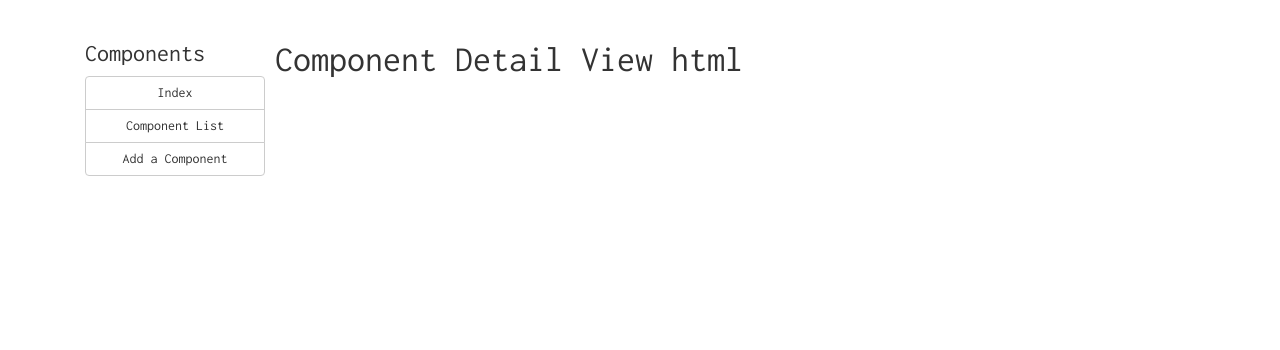
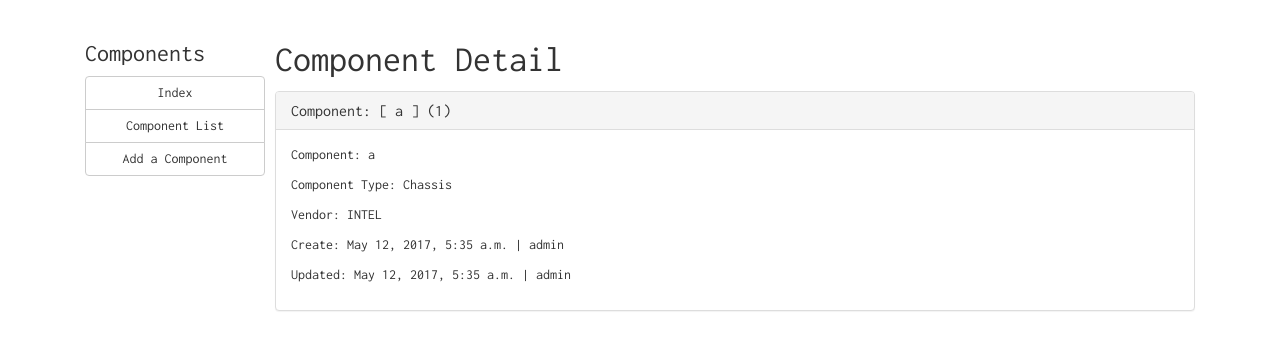
Before and after one commit to woastel/SeeN, a Django app: page /comp/comp/1/ in a window 1280 px wide. Shown: the part 52-402 px from the top of the page. Run offline with Django 3.2, Linux system fonts and the light colour scheme; a user stored in the database is signed in; data comes from the database, SQL or seed files in the repository; both versions use the stored data as it was after the commit; some libraries are stand-ins or nearby versions.

Commit message:
Component Detail View first draft

```diff
--- a/taffwebapp/components/templates/components/component_detail_view.html
+++ b/taffwebapp/components/templates/components/component_detail_view.html
@@ -2,6 +2,40 @@
 
 {% block components_body %}
 
-  <h1> Component Detail View html </h1>
+<!-- Component Headline -->
+<div class="row">
+  <div class="col-lg-12">
+    <h1>Component Detail</h1>
+  </div>
+</div>
+
+<!-- Alert Boxen -->
+<div class="row">
+  <div class="col-lg-12">
+    {% if alert_danger_avalible == True %}
+      <div class="alert alert-danger" role="alert">
+        <p> {{ alert_danger }} </p>
+      </div>
+    {% endif %}
+  </div>
+</div>
+
+<!-- Component Detail Box -->
+<div class="row">
+  <div class="col-lg-12">
+    <div class="panel panel-default">
+      <div class="panel-heading">
+        <h3 class="panel-title">Component: [ {{ component.name }} ] ({{component.id}})</h3>
+      </div>
+      <div class="panel-body">
+        <p>Component: {{ component.name }} </p>
+        <p>Component Type: {{ component.component_type.name }} </p>
+        <p>Vendor: {{ component.vendor.name }} </p>
+        <p>Create: {{ component.date_creation }} | {{ component.user_creator }} </p>
+        <p>Updated: {{ component.date_update }} | {{ component.user_updater }} </p>
+      </div>
+    </div>
+  </div>
+</div>
 
 {% endblock %}
--- a/taffwebapp/components/views.py
+++ b/taffwebapp/components/views.py
@@ -158,14 +158,25 @@ class Component_Create_View(View):
         context.update(self.panel_titel)
         return render(request, self.template_name, context)
 
-
 @method_decorator(login_required, name='dispatch')
 class Component_Detail_View(View):
     template_name = 'components/component_detail_view.html'
 
     def get(self, request, *args, **kwargs):
-        print("Das ist ein Test")
-        print(self.template_name)
+        context = {}
+        context["alert_danger_avalible"] = False
+
+        # get the component id from the kwargs -- key = "pk"
+        component_id = kwargs["pk"]
+
+        component = Component.objects.filter(id=component_id)
+        try:
+            component = component[0]
+            context["component"] = component
+        except:
+            context["alert_danger_avalible"] = True
+            context["alert_danger"] = "Error: Component List is empty"
+
         username_request = self.request.user.username
-        context = {'info_text': " Main View is OK "}
+
         return render(request, self.template_name, context)
--- a/taffwebapp/eut/views.py
+++ b/taffwebapp/eut/views.py
@@ -88,6 +88,9 @@ class Eut_detail_view(View):
         form = self.form_add_component_class(initial=initial)
         context["form"] = form
 
+        for a in form:
+            print(type(a))
+
 
         # get the eut list
         eut = Eut.objects.filter(id=eut_id)
```
Also changed, not shown: taffwebapp/eut/templates/eut/eut_detail.html (+48 -3 lines), taffwebapp/db.sqlite3.
